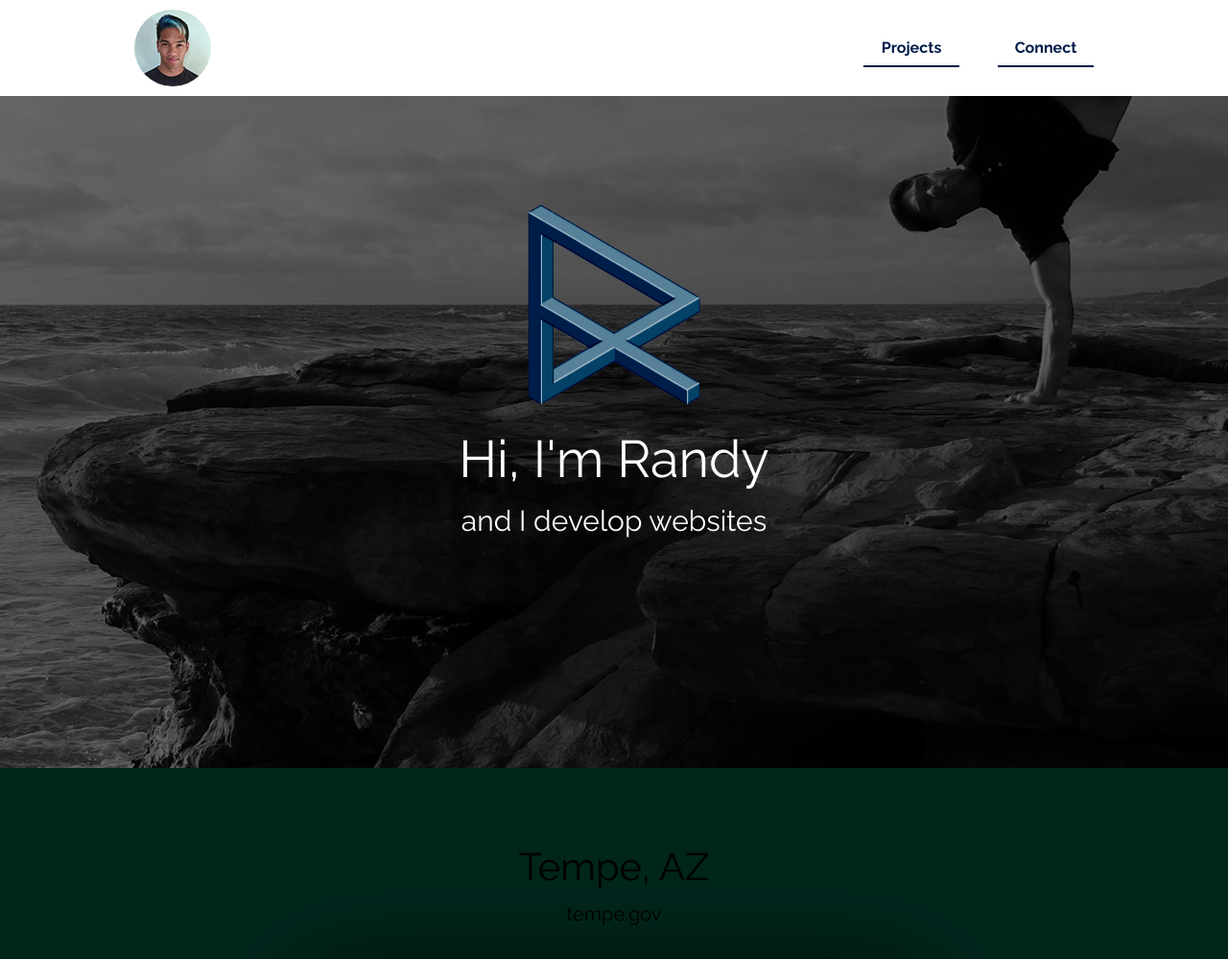
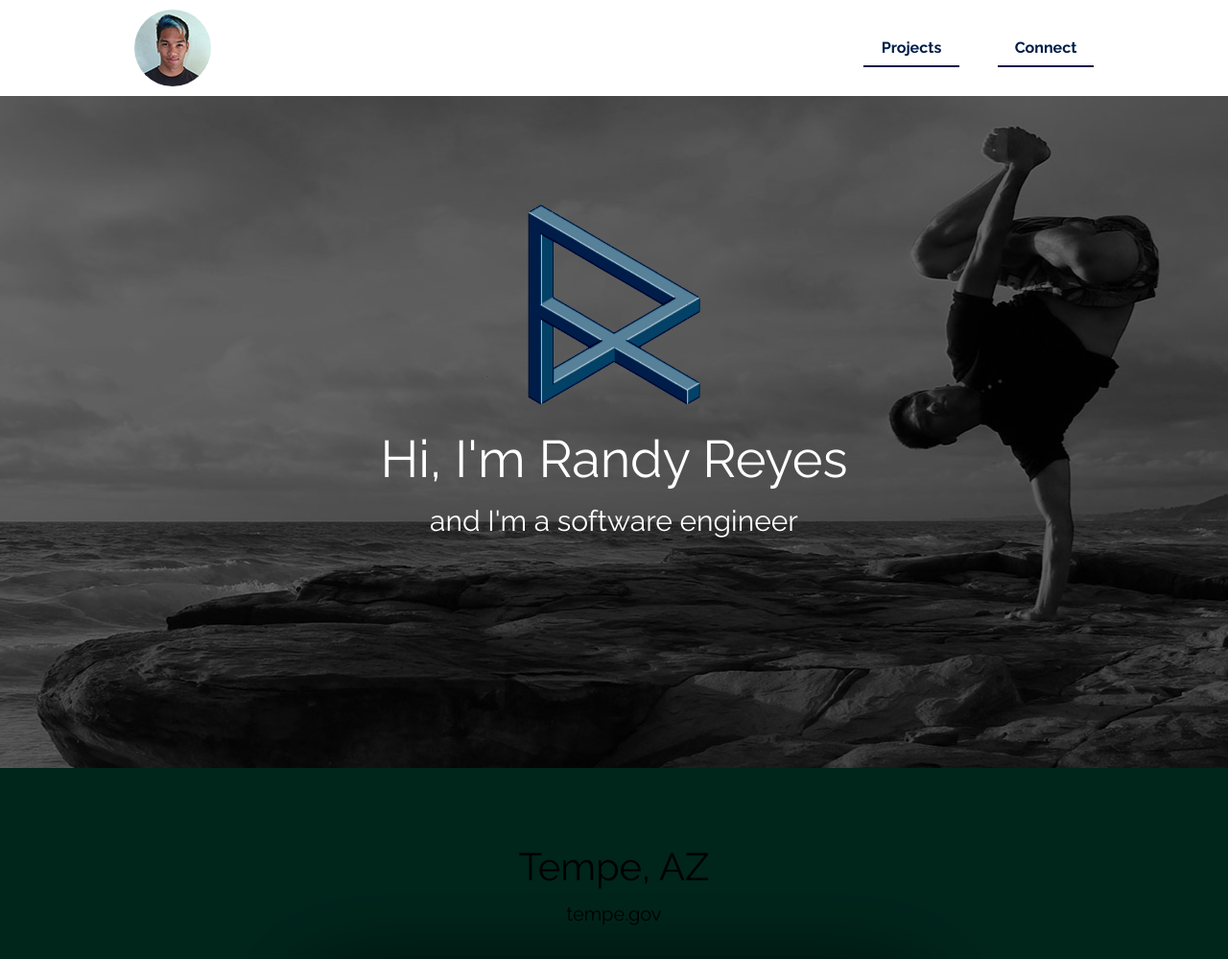
Before and after one commit to rqreyes/rqreyes.com, a PHP site: page / in a window 1280 px wide. Shown: the top 999 px of the page at 96% size. Run offline with PHP 8.4, Linux system fonts and the light colour scheme.

Commit message:
feat: sync repo with live

```diff
--- a/index.html
+++ b/index.html
@@ -1,16 +1,21 @@
-<!doctype html>
+<!DOCTYPE html>
 
 <html lang="en" xmlns="http://www.w3.org/1999/xhtml">
   <head>
     <meta charset="utf-8" />
-    <meta name="viewport" content="width=device-width, initial-scale=1">
-    <meta name="description" content="My online developer portfolio to showcase websites I've designed and/or built.">
-    <title>Randy Reyes | Front-end Web Warrior</title>
-    <link rel="icon" type="image/png" href="images/favicon.ico">
-    <link rel="stylesheet" href="https://necolas.github.io/normalize.css/8.0.1/normalize.css">
-    <link rel="stylesheet" href="https://fonts.googleapis.com/css?family=Raleway:400,700">
-    <link rel="stylesheet" href="styles/all.css">
-    <link rel="stylesheet" href="style.css">
+    <meta name="viewport" content="width=device-width, initial-scale=1" />
+    <title>Randy Reyes | Front-end Warrior</title>
+    <link rel="icon" type="image/png" href="images/favicon.ico" />
+    <link
+      rel="stylesheet"
+      href="https://necolas.github.io/normalize.css/8.0.1/normalize.css"
+    />
+    <link
+      rel="stylesheet"
+      href="https://fonts.googleapis.com/css?family=Raleway:400,700"
+    />
+    <link rel="stylesheet" href="styles/all.css" />
+    <link rel="stylesheet" href="style.css" />
   </head>
   <body>
     <nav class="headroom">
@@ -31,8 +36,8 @@
     <section class="hero">
       <div class="container">
         <img src="images/logo.png" alt="logo" />
-            <h1>Hi, I'm Randy</h1>
-            <p class="subtitle">and I develop websites</p>
+        <h1>Hi, I'm Randy Reyes</h1>
+        <p class="subtitle">and I'm a software engineer</p>
       </div>
     </section>
     <section class="projects" id="projects">
@@ -41,7 +46,10 @@
           <h2>Tempe, AZ</h2>
           <p>tempe.gov</p>
           <img src="images/projects-tempe.jpg" />
-                <p id="bg1" class="description">With a focus on parallax, animations and hovers, I constructed this site to push the boundaries of government website design.</p>
+          <p id="bg1" class="description">
+            With a focus on parallax, animations and hovers, I constructed this
+            site to push the boundaries of government website design.
+          </p>
           <a href="https://www.tempe.gov/" target="_blank">
             <span>Website</span>
             <i class="far fa-browser"></i>
@@ -53,7 +61,10 @@
           <h2>Costa Mesa, CA</h2>
           <p>costamesaca.gov</p>
           <img src="images/projects-costa.jpg" />
-                <p id="bg2" class="description">Figuring out layering and the geometric design proved to be challenging, but building this site was ultimately rewarding.</p>
+          <p id="bg2" class="description">
+            Figuring out layering and the geometric design proved to be
+            challenging, but building this site was ultimately rewarding.
+          </p>
           <a href="https://www.costamesaca.gov/" target="_blank">
             <span>Website</span>
             <i class="far fa-browser"></i>
@@ -65,7 +76,11 @@
           <h2>Aqua Plastic Surgery</h2>
           <p>aquaplasticsurgery.com</p>
           <img src="images/projects-aqua.jpg" />
-                <p id="bg3" class="description">I used WordPress to flesh out this information-centric design. The name of the game was to implement visual hierarchy to keep the visitor's attention.</p>
+          <p id="bg3" class="description">
+            I used WordPress to flesh out this information-centric design. The
+            name of the game was to implement visual hierarchy to keep the
+            visitor's attention.
+          </p>
           <a href="http://aquaplasticsurgery.com/" target="_blank">
             <span>Website</span>
             <i class="far fa-browser"></i>
@@ -77,7 +92,10 @@
           <h2>Innate Motion Fitness</h2>
           <p>innatemotionfitness.com</p>
           <img src="images/projects-innate.jpg" />
-                <p id="bg4" class="description">I collaborated with my friend to develop this site for his company. The emphasis was on minimalism, geometry, and intuition.</p>
+          <p id="bg4" class="description">
+            I collaborated with my friend to develop this site for his company.
+            The emphasis was on minimalism, geometry, and intuition.
+          </p>
           <a href="http://innatemotionfitness.com/" target="_blank">
             <span>Website</span>
             <i class="far fa-browser"></i>
@@ -88,7 +106,10 @@
     <section class="connect" id="connect">
       <div class="container">
         <div class="connect-items">
-                <a href="docs/randy-reyes-resume-web-developer.pdf" target="_blank">
+          <a
+            href="docs/randy-reyes-resume-software-engineer.pdf"
+            target="_blank"
+          >
             <span>Résumé</span>
             <i class="far fa-file-alt"></i>
           </a>
@@ -101,11 +122,15 @@
             <i class="fab fa-github"></i>
           </a>
         </div>
-            <p class="copyright">&copy;2019 Randy Q Reyes</p>
+        <p class="copyright">&copy;2020 Randy Q Reyes</p>
       </div>
     </section>
 
-    <script src="https://code.jquery.com/jquery-3.3.1.min.js" integrity="sha256-FgpCb/KJQlLNfOu91ta32o/NMZxltwRo8QtmkMRdAu8=" crossorigin="anonymous"></script>
+    <script
+      src="https://code.jquery.com/jquery-3.3.1.min.js"
+      integrity="sha256-FgpCb/KJQlLNfOu91ta32o/NMZxltwRo8QtmkMRdAu8="
+      crossorigin="anonymous"
+    ></script>
     <script src="scripts/headroom.min.js"></script>
     <script src="scripts/script.js"></script>
   </body>
--- a/style.css
+++ b/style.css
@@ -56,14 +56,14 @@ a:last-child {
 a:hover::before {
   transform: translate3d(0, 0, 0);
 }
-a:hover i[class*="fa"] {
+a:hover i[class*='fa'] {
   transition-timing-function: cubic-bezier(0.75, 0, 0.125, 1);
   transform: translate3d(0, -100%, 0);
 }
 a:hover span {
   transform: translate3d(0, -100%, 0);
 }
-a i[class*="fa"] {
+a i[class*='fa'] {
   display: flex;
   justify-content: center;
   align-items: center;
@@ -155,7 +155,7 @@ nav .nav-items {
 @media (min-width: 768px) {
   .hero {
     height: 800px;
-    background-position: right 18% bottom;
+    background-position: right 18% center;
     background-attachment: fixed;
   }
 }
```
Also changed, not shown: .htaccess (deleted), images/authors.jpg (added), style.less (line endings or trailing spaces), styles/connect.less (line endings or trailing spaces), styles/global.less (line endings or trailing spaces), styles/hero.less (line endings or trailing spaces), styles/nav.less (line endings or trailing spaces), styles/projects.less (line endings or trailing spaces), 1 other file. Lines whose indentation alone changed are shown as unchanged.
